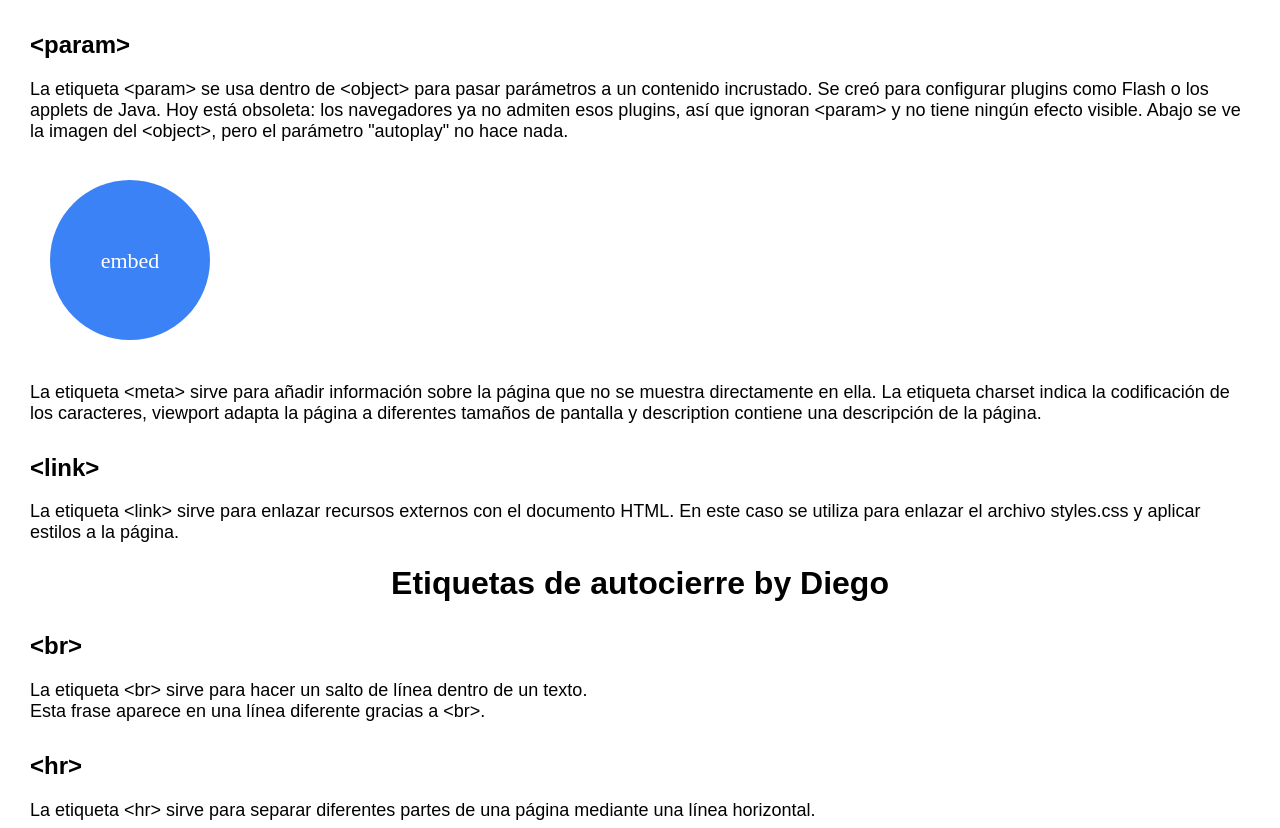
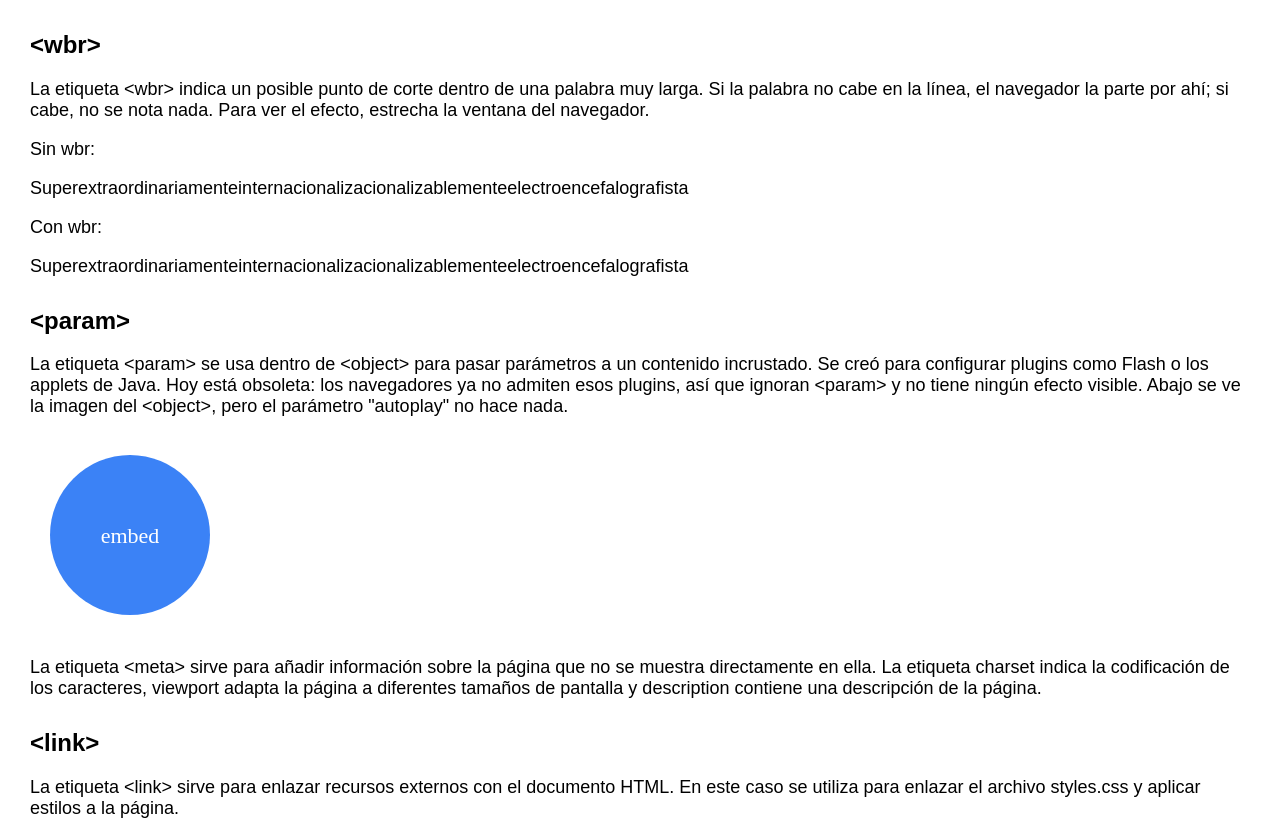
Before and after one commit to DiegoSan85/tarea1_2, a plain HTML site: page index.html in a window 1280 px wide. Shown: the part 1073-1901 px from the top of the page. Drawn offline with Linux system fonts and the light colour scheme.

Commit message:
commit13

```diff
--- a/index.html
+++ b/index.html
@@ -69,6 +69,19 @@
     <source src="video.mp4.mp4" type="video/mp4">
     Tu navegador no puede reproducir este vídeo.
 </video>
+<h2>&lt;wbr&gt;</h2>
+
+<p>
+    La etiqueta &lt;wbr&gt; indica un posible punto de corte dentro de una palabra muy larga.
+    Si la palabra no cabe en la línea, el navegador la parte por ahí; si cabe, no se nota nada.
+    Para ver el efecto, estrecha la ventana del navegador.
+</p>
+
+<p>Sin wbr:</p>
+<p>Superextraordinariamenteinternacionalizacionalizablementeelectroencefalografista</p>
+
+<p>Con wbr:</p>
+<p>Superextra<wbr>ordinaria<wbr>mente<wbr>internacional<wbr>izacional<wbr>izable<wbr>mente<wbr>electro<wbr>encefalo<wbr>grafista</p>
 <h2>&lt;param&gt;</h2>
 
 <p>
```
